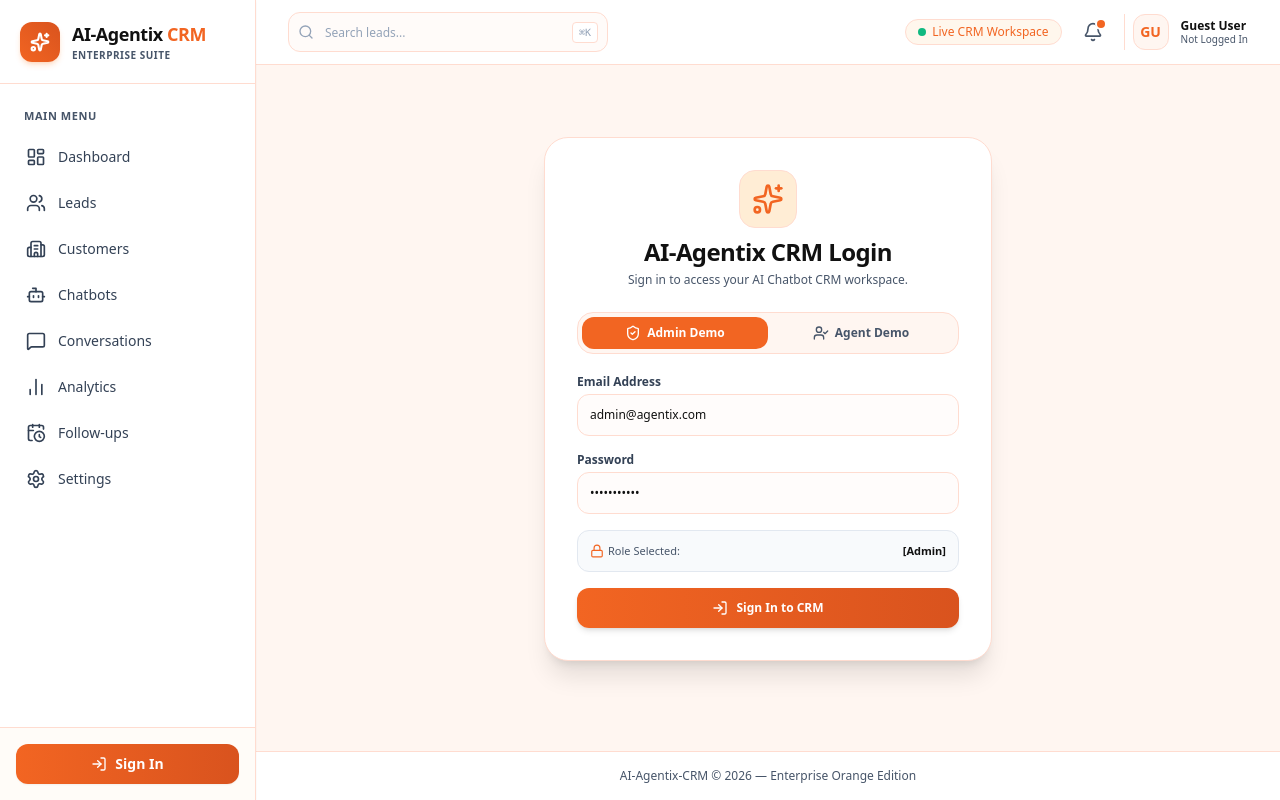
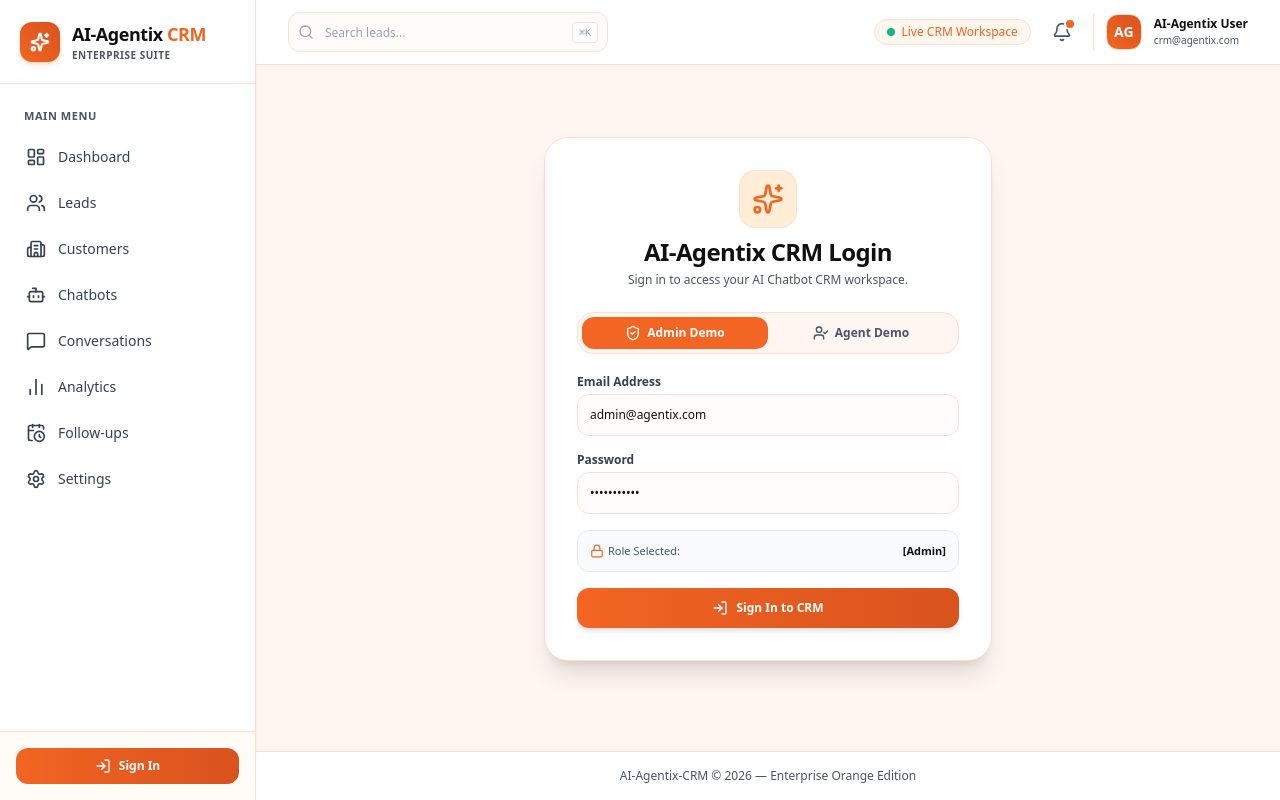
Before and after one commit to tanweraditi-lang/Ai-agentix-CRM, a React (Vite) app in the folder frontend/: page /login in a window 1280 px wide. Built offline with nearby package versions, Linux system fonts and the light colour scheme; no server answers.

Commit message:
Fix Authentication UI completely with reactive AuthContext, User Name, Role Badge, Last Login time, Profile, and Logout

```diff
--- a/frontend/src/components/layout/Layout.jsx
+++ b/frontend/src/components/layout/Layout.jsx
@@ -1,6 +1,6 @@
 import React, { useState, useEffect, useRef } from 'react';
 import { NavLink, Outlet, useLocation, useNavigate } from 'react-router-dom';
-import { logout } from '../../services/authService';
+import { useAuth } from '../../context/AuthContext';
 import {
   LayoutDashboard,
   Users,
@@ -17,6 +17,9 @@ import {
   Search,
   Bell,
   Sparkles,
+  User,
+  ShieldCheck,
+  UserCheck,
 } from 'lucide-react';
 
 function Layout() {
@@ -25,6 +28,8 @@ function Layout() {
   const location = useLocation();
   const navigate = useNavigate();
   const searchInputRef = useRef(null);
+
+  const { isAuthenticated, user, logout } = useAuth();
 
   const handleSearchSubmit = (e) => {
     e.preventDefault();
@@ -45,69 +50,30 @@ function Layout() {
     return () => window.removeEventListener('keydown', handleKeyDown);
   }, []);
 
-  const checkAuthStatus = () => {
-    const token = localStorage.getItem('token');
-    const savedUserStr = localStorage.getItem('user');
-    if (token || savedUserStr) {
-      let parsedUser = null;
-      try {
-        parsedUser = savedUserStr ? JSON.parse(savedUserStr) : null;
-      } catch {
-        parsedUser = null;
-      }
-      setUser(parsedUser || { name: 'Admin User', role: 'admin' });
-      setIsAuthenticated(true);
-    } else {
-      setUser(null);
-      setIsAuthenticated(false);
-    }
+  const handleLogoutClick = async () => {
+    await logout();
+    setMobileOpen(false);
+    navigate('/login', { replace: true });
   };
 
-  const [isAuthenticated, setIsAuthenticated] = useState(() => {
-    return Boolean(localStorage.getItem('token') || localStorage.getItem('user'));
-  });
-
-  const [user, setUser] = useState(() => {
-    try {
-      const savedUserStr = localStorage.getItem('user');
-      return savedUserStr
-        ? JSON.parse(savedUserStr)
-        : localStorage.getItem('token')
-        ? { name: 'Admin User', role: 'admin' }
-        : null;
-    } catch {
-      return null;
+  const getUserName = () => {
+    if (!user) return 'System Admin';
+    if (user.name) return user.name;
+    if (user.first_name || user.last_name) {
+      return [user.first_name, user.last_name].filter(Boolean).join(' ');
     }
-  });
-
-  useEffect(() => {
-    checkAuthStatus();
-  }, [location.pathname]);
-
-  useEffect(() => {
-    window.addEventListener('storage', checkAuthStatus);
-    return () => window.removeEventListener('storage', checkAuthStatus);
-  }, []);
-
-  const handleLogout = async () => {
-    await logout();
-    setIsAuthenticated(false);
-    setUser(null);
-    setMobileOpen(false);
-    navigate('/login');
+    return user.email || 'System Admin';
   };
 
-  const getUserName = (usr) => {
-    if (!usr) return 'Admin User';
-    if (usr.name) return usr.name;
-    if (usr.first_name || usr.last_name) {
-      return [usr.first_name, usr.last_name].filter(Boolean).join(' ');
-    }
-    return usr.email || 'Admin User';
+  const getUserRole = () => {
+    if (!user || !user.role) return 'Admin';
+    const roleStr = user.role.toLowerCase();
+    if (roleStr === 'admin' || roleStr === 'administrator') return 'Admin';
+    return 'Agent';
   };
 
-  const getUserInitials = (usr) => {
-    const name = getUserName(usr);
+  const getUserInitials = () => {
+    const name = getUserName();
     const parts = name.trim().split(' ');
     if (parts.length >= 2) {
       return (parts[0][0] + parts[1][0]).toUpperCase();
@@ -115,7 +81,16 @@ function Layout() {
     return name.substring(0, 2).toUpperCase();
   };
 
-  // PART 6 Requirements: 8 Menu Items
+  const formatLastLogin = () => {
+    if (!user || !user.lastLogin) return null;
+    try {
+      const d = new Date(user.lastLogin);
+      return d.toLocaleTimeString([], { hour: '2-digit', minute: '2-digit' });
+    } catch {
+      return null;
+    }
+  };
+
   const navItems = [
     {
       path: '/',
@@ -158,7 +133,6 @@ function Layout() {
       icon: <Settings className="w-5 h-5" />,
     },
   ];
-
 
   return (
     <div className="min-h-screen flex flex-col md:flex-row bg-[#FFF6F1] text-[#111111] overflow-x-hidden">
@@ -229,21 +203,32 @@ function Layout() {
           </div>
         </div>
 
-        {/* Sidebar Bottom: Sign In or Logout */}
-        <div className="p-4 border-t border-[#FFDCD0] bg-orange-50/40">
+        {/* Sidebar Bottom: Profile & Logout */}
+        <div className="p-4 border-t border-[#FFDCD0] bg-orange-50/40 space-y-2">
           {isAuthenticated ? (
-            <button
-              onClick={handleLogout}
-              className="flex items-center justify-center space-x-2 w-full py-2.5 px-4 rounded-xl text-sm font-semibold text-white bg-gradient-to-r from-[#F26522] to-[#D9531E] hover:opacity-95 transition-all duration-200 shadow-sm cursor-pointer"
-            >
-              <LogOut className="w-4 h-4" />
-              <span>Logout</span>
-            </button>
+            <>
+              <NavLink
+                to="/settings"
+                onClick={() => setMobileOpen(false)}
+                className="flex items-center justify-center space-x-2 w-full py-2 px-3 rounded-xl text-xs font-semibold text-slate-700 bg-white border border-[#FFDCD0] hover:bg-orange-50 hover:text-[#F26522] transition-all cursor-pointer"
+              >
+                <User className="w-4 h-4 text-[#F26522]" />
+                <span>Profile & Settings</span>
+              </NavLink>
+
+              <button
+                onClick={handleLogoutClick}
+                className="flex items-center justify-center space-x-2 w-full py-2.5 px-4 rounded-xl text-xs font-bold text-white bg-gradient-to-r from-[#F26522] to-[#D9531E] hover:opacity-95 transition-all shadow-xs cursor-pointer"
+              >
+                <LogOut className="w-4 h-4" />
+                <span>Logout</span>
+              </button>
+            </>
           ) : (
             <NavLink
               to="/login"
               onClick={() => setMobileOpen(false)}
-              className="flex items-center justify-center space-x-2 w-full py-2.5 px-4 rounded-xl text-sm font-semibold text-white bg-gradient-to-r from-[#F26522] to-[#D9531E] hover:opacity-95 transition-all duration-200 shadow-sm"
+              className="flex items-center justify-center space-x-2 w-full py-2.5 px-4 rounded-xl text-xs font-bold text-white bg-gradient-to-r from-[#F26522] to-[#D9531E] hover:opacity-95 transition-all shadow-xs"
             >
               <LogIn className="w-4 h-4" />
               <span>Sign In</span>
@@ -302,18 +287,38 @@ function Layout() {
               <span className="absolute top-1 right-1 sm:top-1.5 sm:right-1.5 w-2 h-2 bg-[#F26522] rounded-full ring-2 ring-white"></span>
             </button>
 
-            {/* User Profile Avatar / Action */}
-            <div className="flex items-center gap-2 sm:gap-3 pl-1.5 sm:pl-2 border-l border-[#FFDCD0]">
-              <div className="h-8 w-8 sm:h-9 sm:w-9 rounded-xl bg-[#FFF6F1] border border-[#FFDCD0] text-[#F26522] font-bold flex items-center justify-center text-xs sm:text-sm shadow-2xs">
-                {isAuthenticated ? getUserInitials(user) : 'GU'}
+            {/* User Profile Header - Requirements 1, 2, 3, 9, 10 */}
+            <div className="flex items-center gap-2 sm:gap-3 pl-1.5 sm:pl-3 border-l border-[#FFDCD0]">
+              <div className="h-8 w-8 sm:h-9 sm:w-9 rounded-xl bg-gradient-to-tr from-[#F26522] to-[#D9531E] text-white font-extrabold flex items-center justify-center text-xs sm:text-sm shadow-xs border border-[#FFDCD0]">
+                {isAuthenticated ? getUserInitials() : 'AG'}
               </div>
-              <div className="hidden sm:block text-left">
-                <p className="text-xs font-semibold text-[#111111] leading-tight">
-                  {isAuthenticated ? getUserName(user) : 'Guest User'}
-                </p>
-                <p className="text-[10px] text-[#475569] leading-tight capitalize">
-                  {isAuthenticated ? (user?.role || 'CRM Manager') : 'Not Logged In'}
-                </p>
+              <div className="hidden sm:block text-left space-y-0.5">
+                <div className="flex items-center gap-1.5">
+                  <span className="text-xs font-bold text-[#111111] leading-tight">
+                    {isAuthenticated ? getUserName() : 'AI-Agentix User'}
+                  </span>
+                  {/* Role Badge */}
+                  {isAuthenticated && (
+                    getUserRole() === 'Admin' ? (
+                      <span className="inline-flex items-center gap-0.5 px-2 py-0.5 rounded-full text-[10px] font-extrabold bg-orange-100 text-[#F26522] border border-[#FFDCD0]">
+                        <ShieldCheck className="w-3 h-3 text-[#F26522]" />
+                        Admin
+                      </span>
+                    ) : (
+                      <span className="inline-flex items-center gap-0.5 px-2 py-0.5 rounded-full text-[10px] font-extrabold bg-blue-50 text-blue-700 border border-blue-200">
+                        <UserCheck className="w-3 h-3 text-blue-600" />
+                        Agent
+                      </span>
+                    )
+                  )}
+                </div>
+
+                <div className="text-[10px] text-[#475569] flex items-center gap-2">
+                  <span>{user?.email || 'crm@agentix.com'}</span>
+                  {formatLastLogin() && (
+                    <span className="text-slate-400">· Logged in: {formatLastLogin()}</span>
+                  )}
+                </div>
               </div>
             </div>
           </div>
--- /dev/null
+++ b/frontend/src/context/AuthContext.jsx
@@ -0,0 +1,97 @@
+import React, { createContext, useContext, useState, useEffect } from 'react';
+import { logout as authLogout } from '../services/authService';
+
+const AuthContext = createContext();
+
+export const AuthProvider = ({ children }) => {
+  const [token, setToken] = useState(() => localStorage.getItem('token'));
+  const [user, setUser] = useState(() => {
+    try {
+      const saved = localStorage.getItem('user');
+      return saved ? JSON.parse(saved) : null;
+    } catch {
+      return null;
+    }
+  });
+
+  const isAuthenticated = Boolean(token && user);
+
+  const loginSuccess = (newToken, newUser) => {
+    localStorage.setItem('token', newToken);
+    localStorage.setItem('user', JSON.stringify(newUser));
+    setToken(newToken);
+    setUser(newUser);
+  };
+
+  const handleLogout = async () => {
+    try {
+      await authLogout();
+    } catch (e) {
+      // ignore errors
+    }
+    localStorage.removeItem('token');
+    localStorage.removeItem('user');
+    setToken(null);
+    setUser(null);
+  };
+
+  const syncAuth = () => {
+    const curToken = localStorage.getItem('token');
+    const curUser = localStorage.getItem('user');
+    setToken(curToken);
+    try {
+      setUser(curUser ? JSON.parse(curUser) : null);
+    } catch {
+      setUser(null);
+    }
+  };
+
+  useEffect(() => {
+    syncAuth();
+  }, []);
+
+  return (
+    <AuthContext.Provider
+      value={{
+        token,
+        user,
+        isAuthenticated,
+        loginSuccess,
+        logout: handleLogout,
+        syncAuth,
+      }}
+    >
+      {children}
+    </AuthContext.Provider>
+  );
+};
+
+export const useAuth = () => {
+  const context = useContext(AuthContext);
+  if (!context) {
+    // Fallback if rendered outside provider
+    const token = localStorage.getItem('token');
+    let user = null;
+    try {
+      const saved = localStorage.getItem('user');
+      user = saved ? JSON.parse(saved) : null;
+    } catch {
+      user = null;
+    }
+    return {
+      token,
+      user,
+      isAuthenticated: Boolean(token && user),
+      loginSuccess: (t, u) => {
+        localStorage.setItem('token', t);
+        localStorage.setItem('user', JSON.stringify(u));
+      },
+      logout: () => {
+        localStorage.removeItem('token');
+        localStorage.removeItem('user');
+      },
+      syncAuth: () => {},
+    };
+  }
+  return context;
+};
--- a/frontend/src/main.jsx
+++ b/frontend/src/main.jsx
@@ -2,12 +2,15 @@ import React from 'react';
 import ReactDOM from 'react-dom/client';
 import { BrowserRouter } from 'react-router-dom';
 import App from './App';
+import { AuthProvider } from './context/AuthContext';
 import './index.css';
 
 ReactDOM.createRoot(document.getElementById('root')).render(
   <React.StrictMode>
     <BrowserRouter future={{ v7_startTransition: true, v7_relativeSplatPath: true }}>
-      <App />
+      <AuthProvider>
+        <App />
+      </AuthProvider>
     </BrowserRouter>
   </React.StrictMode>
 );
--- a/frontend/src/pages/LoginPage.jsx
+++ b/frontend/src/pages/LoginPage.jsx
@@ -1,6 +1,7 @@
 import React, { useState, useEffect } from 'react';
 import { useNavigate, useSearchParams } from 'react-router-dom';
 import { login } from '../services/authService';
+import { useAuth } from '../context/AuthContext';
 import { ShieldCheck, LogIn, UserCheck, Lock, Sparkles } from 'lucide-react';
 
 function LoginPage() {
@@ -11,6 +12,7 @@ function LoginPage() {
   const [alert, setAlert] = useState(null);
   const navigate = useNavigate();
   const [searchParams] = useSearchParams();
+  const { loginSuccess, isAuthenticated } = useAuth();
 
   useEffect(() => {
     if (searchParams.get('expired') === '1') {
@@ -18,8 +20,10 @@ function LoginPage() {
         type: 'error',
         message: 'Your session token has expired. Please sign in again.',
       });
+    } else if (isAuthenticated) {
+      navigate('/', { replace: true });
     }
-  }, [searchParams]);
+  }, [searchParams, isAuthenticated, navigate]);
 
   const handleRoleSelect = (role) => {
     setSelectedRole(role);
@@ -39,7 +43,11 @@ function LoginPage() {
 
     try {
       const data = await login({ email, password });
-      const userName = data.user?.first_name || data.user?.name || 'User';
+      if (data?.token && data?.user) {
+        loginSuccess(data.token, data.user);
+      }
+
+      const userName = data.user?.name || data.user?.first_name || 'User';
       const userRole = data.user?.role || 'Agent';
 
       setAlert({
@@ -48,8 +56,8 @@ function LoginPage() {
       });
 
       setTimeout(() => {
-        navigate('/');
-      }, 800);
+        navigate('/', { replace: true });
+      }, 500);
     } catch (err) {
       setAlert({ type: 'error', message: err.message || 'Authentication failed' });
     } finally {
```
Also changed, not shown: 1 other file (tests, documents, lock files or other folders).
